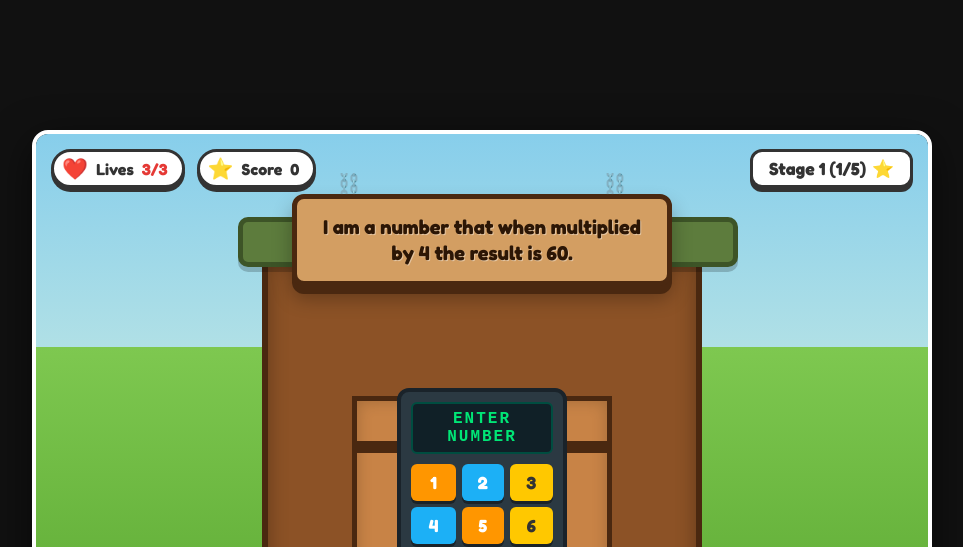
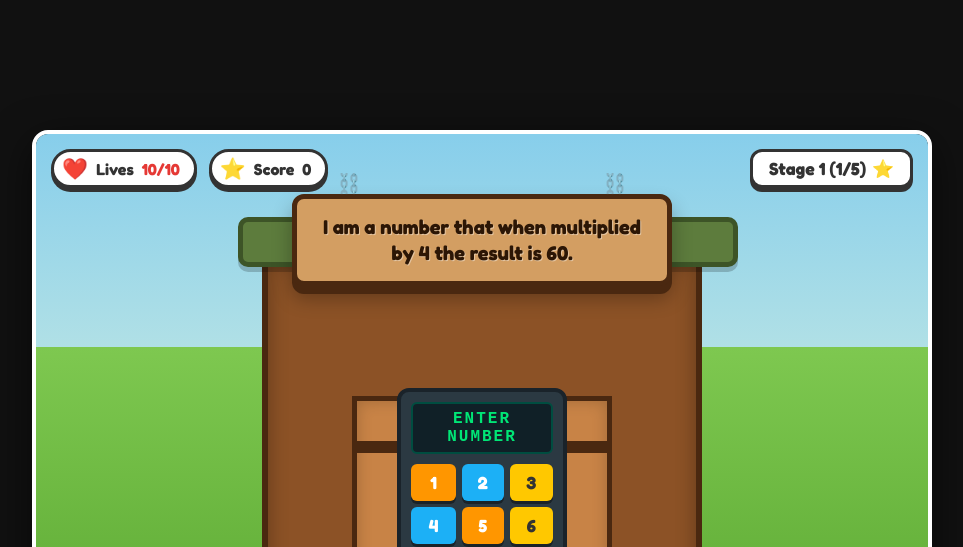
Before and after one commit to shaaavira/Mathguessmultiplicationdivision, a plain HTML site: page index.html in a window 1280 px wide. Shown: the top 547 px of the page, without its empty margins (158-1121 px from the left). Drawn offline with Linux system fonts and the light colour scheme.

Commit message:
index.html

```diff
--- a/index.html
+++ b/index.html
@@ -442,7 +442,7 @@
             <div class="hud-card">
                 <span class="hud-icon">❤️</span>
                 <span>Lives</span>
-                <span id="lives-txt" style="color: #e53935;">3/3</span>
+                <span id="lives-txt" style="color: #e53935;">10/10</span>
             </div>
             <div class="hud-card">
                 <span class="hud-icon">⭐</span>
```
